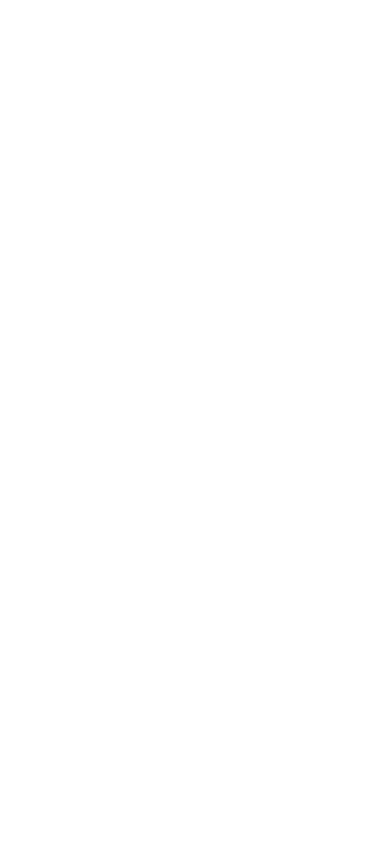
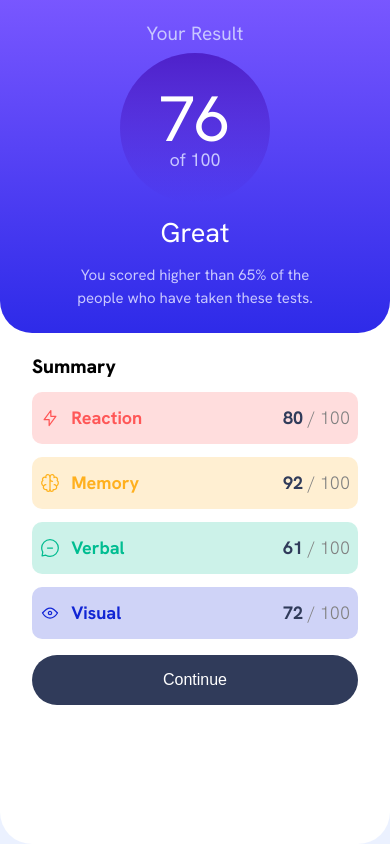
Before and after one commit to JotaJotaM1/Results_summary, a plain HTML site: page index.html in a window 390 px wide. Drawn offline with Linux system fonts and the light colour scheme.

Commit message:
challenge finished with media query

```diff
--- a/css/style.css
+++ b/css/style.css
@@ -1,4 +1,214 @@
 @import url(reset.css);
-@import url('https://fonts.googleapis.com/css2?family=Hanken+Grotesk:wght@500;700;800&display=swap');
+@import url('https://fonts.googleapis.com/css2?family=Hanken+Grotesk:wght@300;400;500;700;800&display=swap');
 
-:root
+:root {
+    --Light_red: hsl(0, 100%, 67%);
+    --Orangey_yellow: hsl(39, 100%, 56%);
+    --Green_teal: hsl(166, 100%, 37%);
+    --Cobalt_blue: hsl(234, 85%, 45%);
+
+    --Light-slate-blue-background: hsl(252, 100%, 67%);
+    --Light-royal-blue-background: hsl(241, 81%, 54%);
+    --Violet-blue-circle: hsla(256, 72%, 46%, 1);
+    --Persian-blue-circle: hsla(241, 72%, 46%, 0);
+
+    --White: hsl(0, 0%, 100%);
+    --Pale-blue: hsl(221, 100%, 96%);
+    --Light-lavender: hsl(241, 100%, 89%);
+    --Dark-gray-blue: hsl(224, 30%, 27%);
+}
+
+body {
+    font-family: 'Hanken Grotesk', sans-serif;
+    font-size: 18px;
+    background-color: var(--Pale-blue);
+}
+
+
+
+.containerGeneral {
+    background-color: var(--White);
+    border-radius: 2rem;
+    height: 100vh;
+}
+
+.result {
+    background: linear-gradient(to bottom,
+            var(--Light-slate-blue-background),
+            var(--Light-royal-blue-background));
+    display: flex;
+    flex-direction: column;
+    align-items: center;
+    justify-content: center;
+    border-radius: 0 0 2rem 2rem;
+    padding: 1.5rem 2rem;
+}
+
+h3 {
+    color: var(--Light-lavender);
+    font-size: 1.2rem;
+}
+
+.result .circleNum {
+    width: 150px;
+    height: 150px;
+    border-radius: 50%;
+    background: linear-gradient(to bottom, var(--Violet-blue-circle), var(--Persian-blue-circle));
+    display: flex;
+    justify-content: center;
+    align-items: center;
+    flex-direction: column;
+    margin-top: 10px;
+}
+
+.circle,
+h1 {
+    color: var(--White);
+    font-size: 4rem;
+}
+
+.circle,
+p {
+    color: var(--Light-lavender);
+}
+
+h2 {
+    color: var(--White);
+    font-size: 1.7rem;
+    margin-top: 1rem;
+}
+
+.info {
+    width: 250px;
+    text-align: center;
+    font-weight: 400;
+    font-size: 15px;
+    line-height: 1.4rem;
+    margin-top: 18px;
+}
+
+.summary {
+    padding: 1.5rem 2rem;
+    display: flex;
+    flex-direction: column;
+    gap: 1rem;
+}
+
+.titleSumary {
+    color: black;
+    font-weight: 800;
+}
+
+.rows {
+    display: flex;
+    flex-direction: column;
+    gap: 0.8rem;
+}
+
+.containRows {
+    display: flex;
+    border-radius: 10px;
+    align-items: center;
+    justify-content: space-between;
+    padding: 1rem 0.5rem;
+    gap: 0.8rem;
+}
+
+.containRowsImgP {
+    display: flex;
+    justify-content: space-between;
+    align-items: center;
+    gap: 0.7rem;
+}
+
+.containRows:nth-child(1) {
+    background-color: hsla(0, 100%, 67%, 0.2);
+}
+
+.containRows:nth-child(2) {
+    background-color: hsla(39, 100%, 56%, 0.2);
+}
+
+.containRows:nth-child(3) {
+    background-color: hsla(166, 100%, 37%, 0.2);
+}
+
+.containRows:nth-child(4) {
+    background-color: hsla(234, 85%, 45%, 0.2);
+}
+
+.text1 {
+    color: var(--Light_red);
+    font-weight: 700;
+}
+
+.text2 {
+    color: var(--Orangey_yellow);
+    font-weight: 700;
+}
+
+.text3 {
+    color: var(--Green_teal);
+    font-weight: 700;
+}
+
+.text4 {
+    color: var(--Cobalt_blue);
+    font-weight: 700;
+}
+
+.firstNumber {
+    color: var(--Dark-gray-blue);
+    font-weight: 700;
+}
+
+span {
+    color: grey;
+    font-weight: 300;
+}
+
+button {
+    margin-top: auto;
+    padding: 1rem;
+    border: none;
+    border-radius: 2rem;
+    background-color: var(--Dark-gray-blue);
+    color: var(--White);
+    font-size: 1rem;
+    cursor: pointer;
+}
+
+@media screen and (min-width:650px) {
+
+    body {
+        min-height: 100vh;
+        font-size: 18px;
+        display: flex;
+        align-items: center;
+        justify-content: center;
+        background-color: var(--Pale-blue);
+    }
+
+    .card {
+        box-shadow: 5px 5px 5px rgba(0, 0, 0, 0.05);
+        border-radius: 2rem;
+        width: 650px;
+        background-color: var(--White);
+
+
+    }
+
+    .containerGeneral {
+        display: flex;
+        justify-content: space-between;
+        height: auto;
+    }
+    .result{
+        border-radius: 2rem;
+    }
+
+    .summary {
+        width: 100%;
+        border-radius: 2rem;
+    }
+}
--- a/index.html
+++ b/index.html
@@ -1,5 +1,6 @@
 <!DOCTYPE html>
 <html lang="en">
+
 <head>
     <meta charset="UTF-8">
     <meta http-equiv="X-UA-Compatible" content="IE=edge">
@@ -7,7 +8,56 @@
     <link rel="stylesheet" href="css/style.css">
     <title>Result Summary</title>
 </head>
+
 <body>
+    <main class="card">
+        <div class="containerGeneral">
+            <section class="result">
+                <h3>Your Result</h3>
+                <div class="circleNum">
+                    <h1>76</h1>
+                    <p>of 100</p>
+                </div>
+                <h2>Great</h2>
+                <p class="info">You scored higher than 65% of the people who have taken these tests.</p>
+            </section>
+            <section class="summary">
+                <h3 class="titleSumary">Summary</h3>
+                <div class="rows">
+                    <div class="containRows">
+                        <div class="containRowsImgP">
+                            <img src="img/icon-reaction.svg">
+                            <p class="text1">Reaction</p>
+                        </div>
+                        <p class="firstNumber">80 <span>/ 100</span></p>
+                    </div>
+                    <div class="containRows">
+                        <div class="containRowsImgP">
+                            <img src="img/icon-memory.svg">
+                            <p class="text2">Memory</p>
+                        </div>
+                        <p class="firstNumber">92 <span>/ 100</span></p>
+                    </div>
+                    <div class="containRows">
+                        <div class="containRowsImgP">
+                            <img src="img/icon-verbal.svg">
+                            <p class="text3">Verbal</p>
+                        </div>
+                        <p class="firstNumber">61 <span>/ 100</span></p>
+                    </div>
+                    <div class="containRows">
+                        <div class="containRowsImgP">
+                            <img src="img/icon-visual.svg">
+                            <p class="text4">Visual</p>
+                        </div>
+                        <p class="firstNumber">72 <span>/ 100</span></p>
+                    </div>
+                </div>
+                <button>Continue</button>
 
+            </section>
+        </div>
+    </main>
 </body>
+
 </html>
```
